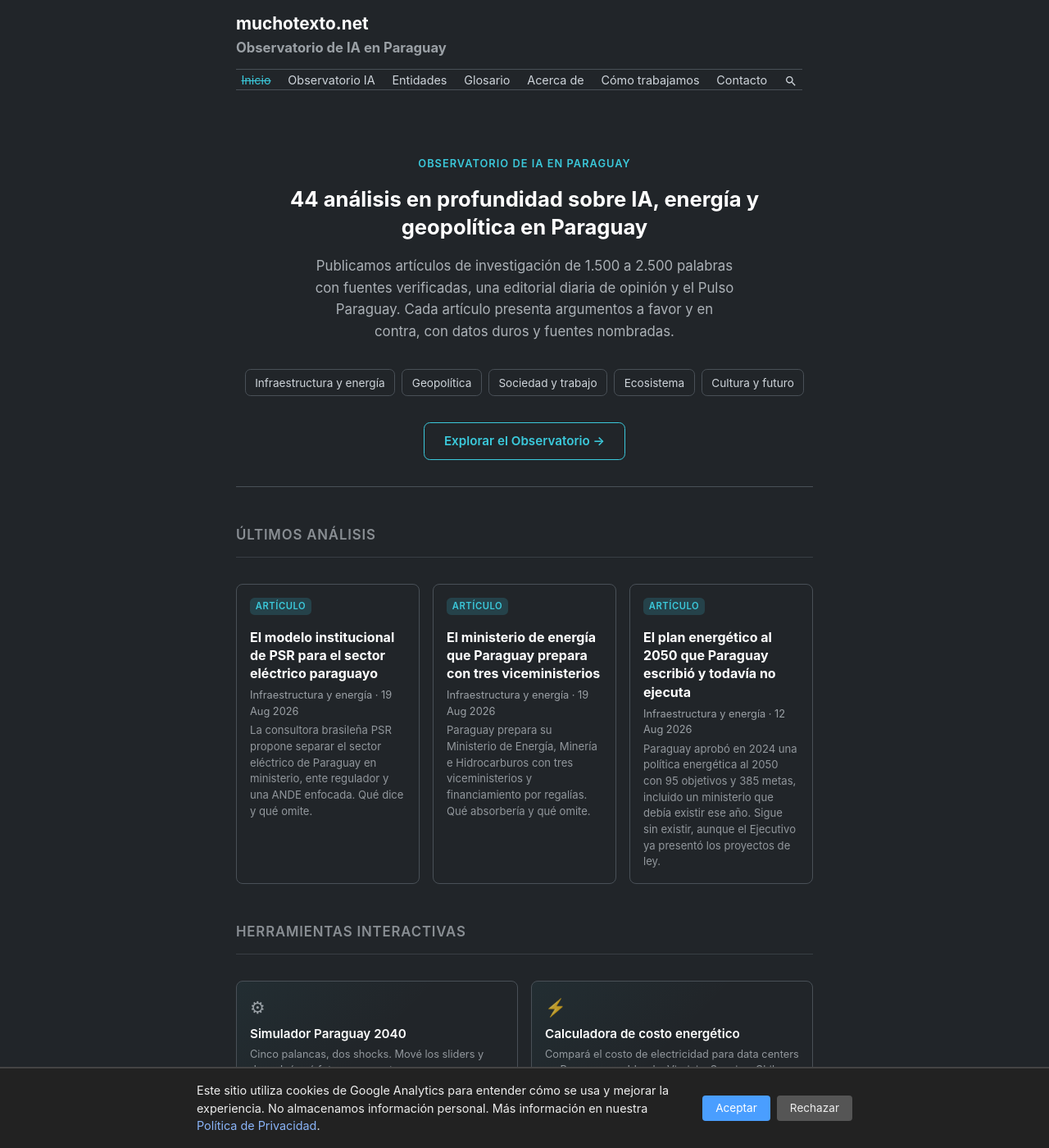
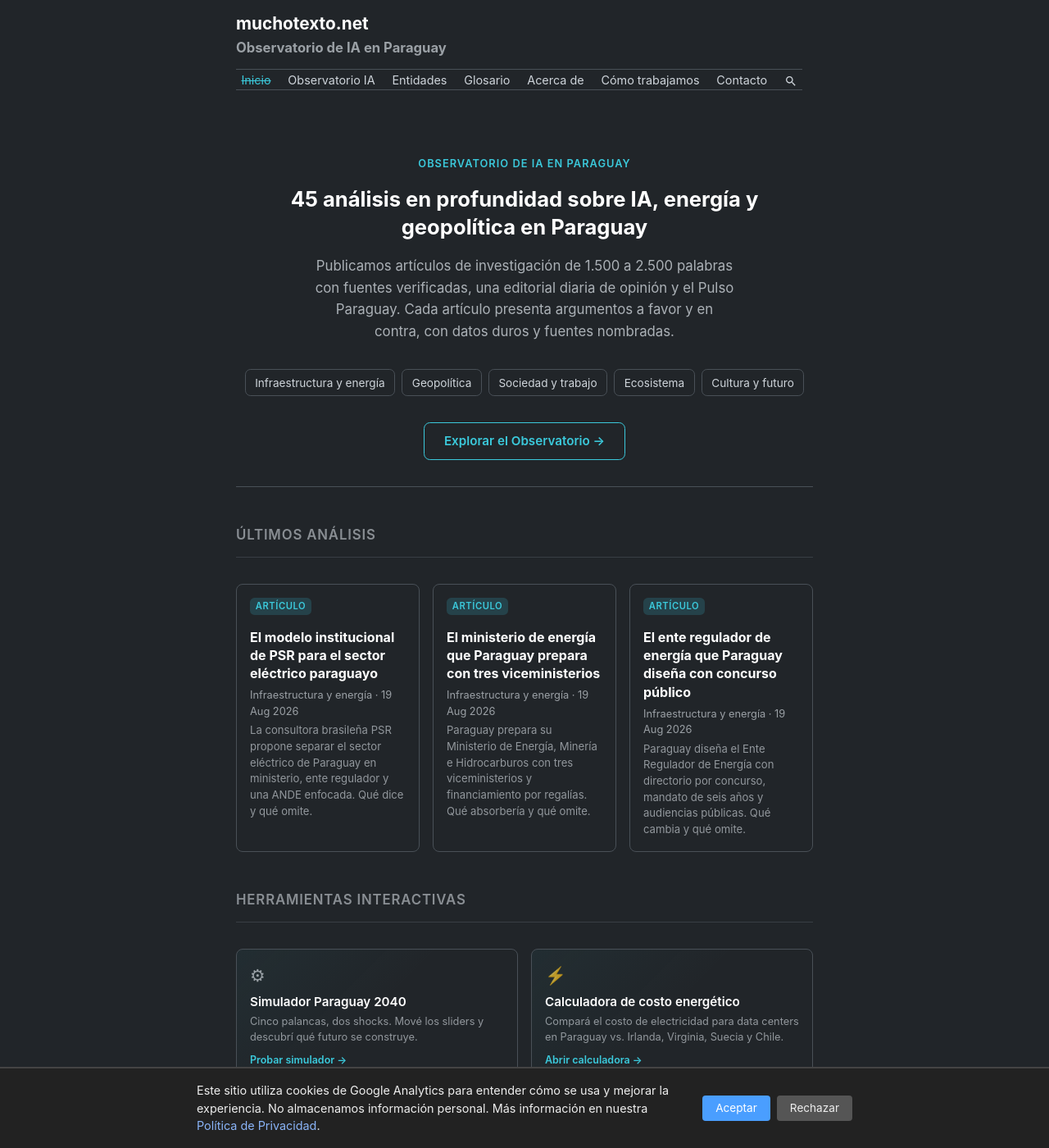
Before and after one commit to miravosqueinteresante/muchotexto.net, a Jekyll site: the page built from index.markdown, in a window 1280 px wide and 1400 px high. Shown: the whole window at 82% size. Built offline with Jekyll 4.4.1, drawn with Linux system fonts in a browser that asks for light colours; some of the changed lines change nothing that is shown.

Commit message:
Articulo #46: El ente regulador de energia que Paraguay disena con concurso publico

```diff
--- /dev/null
+++ b/_posts/2026-08-19-ente-regulador-energia.md
@@ -0,0 +1,114 @@
+---
+layout: post
+title: "El ente regulador de energía que Paraguay diseña con concurso público"
+date: 2026-08-19 12:00:00 -0300
+last_modified_at: 2026-08-19
+categories: articulos
+tags: [infraestructura-energia, politica-energetica, mesa-energetica, institucionalidad, ande]
+description: "Paraguay diseña el Ente Regulador de Energía con directorio por concurso, mandato de seis años y audiencias públicas. Qué cambia y qué omite."
+---
+
+Durante más de seis décadas, la empresa que vende la electricidad en Paraguay también fijó su precio. Ese arreglo —la ANDE como operador y regulador a la vez— está a punto de quedar por escrito en el pasado. El 13 de agosto de 2026, junto al proyecto del ministerio, el Ejecutivo presentó el texto que crea el Ente Regulador de Energía: el árbitro que Paraguay nunca tuvo, con directorio elegido por concurso, mandato de seis años y poder para decidir las tarifas que hoy se negocian puertas adentro.
+
+> **En resumen:**
+> - El proyecto crea el Ente Regulador de Energía (ERE), autónomo y autárquico, con 39 artículos.
+> - Su directorio tendrá tres titulares y tres suplentes, elegidos por concurso público, con mandato de seis años y renovación escalonada.
+> - Fijará tarifas mediante una Revisión Tarifaria Integral cada dos años, con audiencia pública previa obligatoria.
+> - Se financiará con una tasa de regulación que no superará el 2% del importe retributivo del servicio en cada factura, excluidos impuestos, y alcanzará a la ANDE y a Petropar.
+> - Es el fin del "juez y parte" que hoy hace que la ANDE fije sus propias tarifas. Es un proyecto en debate, no una institución creada.
+
+## El árbitro que hoy no existe: por qué la ANDE fija sus propias tarifas
+
+La anomalía que el proyecto viene a corregir es de manual. La ANDE, cuya carta orgánica data de la Ley 966 de 1964, concentra desde entonces generación, transmisión, distribución y operación. Pero además —y aquí está el nudo— esa misma ley le da el poder de fijar las tarifas: el artículo 84 establece que las tarifas de suministro las aprueba su Consejo de Administración. No existe en Paraguay un organismo técnico independiente que le ponga un freno.
+
+La consecuencia es la que el especialista Victorio Oxilia describió sin eufemismos el 15 de agosto: "Hoy la Administración Nacional de Electricidad no puede ser juez y parte fijando las reglas del mercado". Un inversor que quiere firmar un contrato de energía a veinte años negocia con la misma entidad que después le cobra, le regula y le fiscaliza. El proyecto del ERE existe para separar esas dos manos.
+
+## Un directorio elegido por concurso, no por reparto político
+
+El diseño del directorio es lo más novedoso del proyecto, y conviene leerlo con cuidado. El artículo 8 establece un órgano de tres miembros titulares y tres suplentes, todos paraguayos naturales, mayores de 35 años y profesionales de ingeniería, economía o derecho con experiencia en el sector. La clave está en cómo se eligen: mediante concurso público de oposición, del que salen ternas que el Presidente formaliza por decreto.
+
+No es la norma regional. Uruguay designa a los directores de su regulador URSEA por nombramiento político con venia del Senado; Brasil hace lo propio con la ANEEL, cuya cúpula pasa por la sabatina del Senado; Chile nombra a sus jefes regulatorios por confianza presidencial. El concurso público de oposición para un directorio colegiado de un regulador energético no tiene un equivalente exacto en ninguno de los tres. El mandato de seis años lo toma de Uruguay, la renovación escalonada —un miembro cada dos años— de Brasil, y la presidencia rotativa anual es un añadido propio contra la concentración de poder.
+
+A ese blindaje se suman dos detalles que refuerzan la independencia: la dedicación exclusiva, con salario equivalente al de un ministro, y la reelección única. La destitución solo procede por causales tasadas y acreditadas en sumario administrativo ante la Procuraduría. Es, sobre el papel, un diseño pensado para que el regulador no le deba el cargo a nadie.
+
+## Las tarifas saldrán de una revisión cada dos años con audiencia
+
+El segundo pilar es el mecanismo tarifario. El artículo 23 obliga al ERE a realizar una Revisión Tarifaria Integral del sistema eléctrico con periodicidad máxima de dos años, basada en costos eficientes. Y el artículo 22 hace obligatoria la audiencia pública previa a toda resolución que fije, modifique o revise tarifas, con convocatoria publicada con treinta días corridos de anticipación y la obligación del ERE de responder por escrito cómo consideró los aportes recibidos.
+
+Aquí hay un matiz que la región miraría con lupa: la periodicidad de dos años es la mitad o menos del estándar. Argentina hace revisiones quinquenales; Brasil las espacia a cuatro o cinco años con reajustes anuales intermedios. Una revisión integral cada dos años es costosa de ejecutar —cada una exige estudio de costos, audiencia y determinación de la base de capital— y puede erosionar la previsibilidad de largo plazo que es, precisamente, el objetivo del mecanismo. La audiencia pública, en cambio, sí es práctica regional establecida: el proyecto no innova ahí, solo la hace obligatoria.
+
+## De dónde saldrá su dinero: una tasa que alcanza a la ANDE
+
+El financiamiento es el punto donde el proyecto es más ambicioso y, a la vez, más atípico. El artículo 34 crea una tasa de regulación del sector eléctrico incluida en la factura de los usuarios finales, con un techo que no puede superar el 2% del importe retributivo del servicio de cada facturación, excluidos impuestos, tasas y contribuciones. Y el artículo 35 es explícito: la tasa alcanza a todos los agentes "sin excepción", incluidos la ANDE y Petropar, pese a las exenciones tributarias de sus leyes orgánicas.
+
+Ese techo del 2% es alto en la comparación regional. Uruguay cobra a sus regulados una tasa de control con tope del 0,2% de los ingresos brutos; Brasil, un 0,4% del valor agregado de las empresas; Chile directamente no tiene tasa y financia a su regulador por presupuesto. Ninguno de los tres cobra un porcentaje de la factura del usuario final, que es la base que elige el proyecto paraguayo. La intención es clara —darle al regulador autarquía financiera real—, pero el diseño es un caso aparte que merecerá debate en el Congreso.
+
+Hay también un conflicto normativo latente. La ANDE goza de exención tributaria por el artículo 51 de su carta orgánica; el proyecto la alcanza con la tasa de regulación sin derogar expresamente esa exención, aunque la redacción del artículo 35 lo resuelve en la práctica al declarar que esas exenciones "no incluyen" las tasas regulatorias. Es una colisión que los legisladores tendrán que mirar de cerca.
+
+## Lo que el proyecto deja sin respuesta
+
+El ERE, tal como está redactado, es una pieza que solo funciona si encaja con las otras dos de la agenda: el ministerio y la ANDE. Y ahí aparecen los vacíos.
+
+Primero, la relación con la ANDE. El proyecto le quita a la ANDE la fijación de tarifas, pero el experto Fabián Cáceres advirtió el 14 de agosto que la carta orgánica de la ANDE "tiene 62 años" y que hay que "respetar sus funciones", sin "crear entes para sacarle funciones específicas" con el único efecto de "debilitar más al sector energético". El texto del ERE no reforma la carta orgánica de la ANDE: le saca la tarifa por la vía del regulador, dejando para después la actualización integral que Cáceres reclama.
+
+Segundo, la tarifa social. El ERE supervisaría el régimen de la Ley 3.480 de 2008, que hoy descuenta entre el 25% y el 75% de la tarifa a unos 269.000 clientes de escasos recursos, según el último dato de la ANDE reportado en octubre de 2024. Hoy ese ciclo completo —fijar el descuento, validar la elegibilidad, excluir beneficiarios, recibir reclamos— está dentro de la ANDE. Un regulador independiente que lo supervise es una mejora de transparencia, pero el proyecto no define si el ERE tendrá potestad tarifaria directa sobre esa tarifa social o solo fiscalización. Queda a la reglamentación.
+
+Tercero, el despacho de carga. En la antesala de la presentación se habló de un "despacho de carga independiente" desvinculado de la ANDE, pero ese tercer elemento no aparece como proyecto de ley en la cobertura del 13 de agosto: lo presentado fueron dos textos, el ministerio y el regulador. La separación funcional del sistema —que el despacho no lo maneje el mismo operador que lo ejecuta— queda, por ahora, en el anuncio.
+
+## Conclusión
+
+El Ente Regulador de Energía es la pieza que le faltaba al tablero. Con su directorio por concurso, su revisión tarifaria con audiencia y su tasa que alcanza a la ANDE, es un diseño deliberadamente ambicioso para cerrar seis décadas de juez y parte. La [Política Energética al 2050 ordenó crear el ministerio para 2024]({% post_url 2026-08-12-mesa-energetica-pen-2050-paraguay %}) y no se cumplió; el [modelo de PSR]({% post_url 2026-08-19-modelo-institucional-psr-sector-electrico %}) ya trazó la arquitectura, y el [ministerio que lo cobijaría]({% post_url 2026-08-19-ministerio-energia-mineria-hidrocarburos %}) se presentó el mismo día.
+
+Pero un regulador no se hace con una ley: se hace con años de decisiones creíbles. El concurso público y el mandato de seis años son un buen punto de partida, pero el verdadero blindaje no está en el texto —está en que, cuando llegue la primera decisión tarifaria impopular, el Ejecutivo de turno no llame por teléfono al directorio. Eso no se legisla: se cultiva. Y de eso depende que el árbitro que Paraguay diseña hoy no termine siendo, dentro de una década, un árbitro al que nadie le saca la roja.
+
+El debate completo sobre energía e institucionalidad está en el [Observatorio de IA en Paraguay](/ia-en-paraguay/).
+
+## Fuentes
+
+1. [Proyecto de Ley "Que crea el Ente Regulador de Energía de la República del Paraguay" (PRELIMINAR VMME, texto íntegro)](https://drive.mitic.gov.py/s/4AM4zmJJ8LeKAQm)
+2. [Mesa Eléctrica Nacional — Documentos de la reunión del 13 de agosto de 2026](https://energia.paraguay.gov.py/)
+3. [BACN — Ley 966/1964, Carta Orgánica de la ANDE (tarifas y exención, arts. 51 y 84)](https://www.bacn.gov.py/leyes-paraguayas/2417/texto)
+4. [BACN — Ley 3.480/2008 "Que amplía la tarifa social de energía eléctrica"](https://www.bacn.gov.py/leyes-paraguayas/154/ley-n-3480-amplia-la-tarifa-social-de-energia-electrica)
+5. [IMPO Uruguay — Ley 17.598/2002, creación de URSEA y tasa de control (arts. 4 y 17)](https://www.impo.com.uy/bases/leyes/17598-2002)
+6. [Planalto Brasil — Ley 9.986/2000, régimen de agencias reguladoras (ANEEL)](https://www.planalto.gov.br/ccivil_03/leis/L9986.htm)
+7. [ANEEL — Tarifas y Taxa de Fiscalização de Serviços de Energia Elétrica (TFSEE, 0,4%)](https://pt.wikipedia.org/wiki/Taxa_de_Fiscaliza%C3%A7%C3%A3o_de_Servi%C3%A7os_de_Energia_El%C3%A9trica)
+8. [La Nación — "Ente regulador energético debe ser 'técnico e independiente del poder político', dice experto"](https://www.lanacion.com.py/politica/2026/08/15/ente-regulador-energetico-debe-ser-tecnico-e-independiente-del-poder-politico-dice-experto/) (15 de agosto de 2026)
+9. [La Nación — "Expertos avalan nuevo Ministerio de Energía pero exigen blindar funciones de la ANDE"](https://www.lanacion.com.py/politica/2026/08/14/expertos-avalan-nuevo-ministerio-de-energia-pero-exigen-blindar-funciones-de-la-ande/) (14 de agosto de 2026)
+10. [La Nación — "Gobierno presenta proyectos para crear Ministerio de Minas y ente regulador eléctrico"](https://www.lanacion.com.py/politica/2026/08/13/gobierno-presenta-proyectos-para-crear-ministerio-de-minas-y-ente-regulador-electrico/) (13 de agosto de 2026)
+11. [ABC Color — "Gobierno publica el proyecto del Ente Regulador de Energía y habilita a la ciudadanía a proponer cambios"](https://www.abc.com.py/economia/2026/08/17/gobierno-publica-el-proyecto-del-ente-regulador-de-energia-y-habilita-a-la-ciudadania-a-proponer-cambios/) (17 de agosto de 2026)
+12. [CIER — "Lineamientos del ENRE para la revisión tarifaria integral de transportistas eléctricas"](https://cier.org/noticia/cuales-son-los-lineamientos-que-establecio-el-enre-para-la-revision-tarifaria-integral-de-las-transportistas-electricas/) (abril 2024)
+
+<script type="application/ld+json">
+{
+  "@context": "https://schema.org",
+  "@type": "FAQPage",
+  "mainEntity": [
+    {
+      "@type": "Question",
+      "name": "¿Qué es el Ente Regulador de Energía de Paraguay?",
+      "acceptedAnswer": {
+        "@type": "Answer",
+        "text": "Es un organismo autónomo y autárquico que el proyecto de ley presentado el 13 de agosto de 2026 propone crear para regular, fiscalizar y controlar el sector energético. Su directorio tendría tres titulares y tres suplentes elegidos por concurso público, con mandato de seis años, y fijaría las tarifas mediante una Revisión Tarifaria Integral con audiencia pública obligatoria."
+      }
+    },
+    {
+      "@type": "Question",
+      "name": "¿Por qué hoy la ANDE fija sus propias tarifas?",
+      "acceptedAnswer": {
+        "@type": "Answer",
+        "text": "La carta orgánica de la ANDE (Ley 966 de 1964) le asigna generar, transmitir, distribuir y operar el sistema, y su artículo 84 le da a su Consejo de Administración la facultad de aprobar las tarifas de suministro. No existe un regulador independiente, por lo que la ANDE es operador y regulador a la vez, la situación de 'juez y parte' que el proyecto del ERE busca corregir."
+      }
+    },
+    {
+      "@type": "Question",
+      "name": "¿Cómo se financiaría el Ente Regulador de Energía?",
+      "acceptedAnswer": {
+        "@type": "Answer",
+        "text": "Con una tasa de regulación del sector eléctrico incluida en la factura de los usuarios, con un techo del 2% del importe retributivo del servicio de cada facturación (excluidos impuestos), más tasas, cánones y multas. La tasa alcanzaría a todos los agentes sin excepción, incluidas la ANDE y Petropar. En la región, Uruguay cobra el 0,2% y Brasil el 0,4%, por lo que el techo del 2% es comparativamente alto y sobre una base distinta."
+      }
+    }
+  ]
+}
+</script>
+
+*Artículo elaborado con la asistencia de inteligencia artificial y supervisado por el editor humano de muchotexto.net.*
--- a/cronologia.markdown
+++ b/cronologia.markdown
@@ -87,7 +87,7 @@ Cada hito enlaza con el artículo completo donde se analiza en profundidad con f
 - **Julio 2026** — La [Identidad Electrónica supera 1.5M de usuarios](/articulos/2026/07/16/gobierno-digital-paraguay/) (~30% de adultos).
 - **27 Julio 2026** — Renuncia Félix Sosa, presidente de ANDE, por negarse a aplicar decretos de extensión tarifaria. [Miguel Báez asume como nuevo titular](/articulos/2026/08/12/mesa-energetica-pen-2050-paraguay/).
 - **6 Agosto 2026** — Santiago Peña [reconvoca la Mesa Energética Nacional](/articulos/2026/08/12/mesa-energetica-pen-2050-paraguay/) y da 30 días para propuestas en 4 ejes: institucionalidad, grandes proyectos de generación, mesa público-privada y reglas para inversores.
-- **13 Agosto 2026** — El Ejecutivo presenta **dos proyectos de ley** en la primera reunión de la Mesa Nacional del Sector Eléctrico: la [creación del Ministerio de Energía, Minería e Hidrocarburos](/articulos/2026/08/19/ministerio-energia-mineria-hidrocarburos/) y de un ente regulador del sector eléctrico. El [documento base es la propuesta de modernización de la consultora PSR](/articulos/2026/08/19/modelo-institucional-psr-sector-electrico/). Textos a disposición pública para análisis. No son instituciones creadas, sino proyectos en debate.
+- **13 Agosto 2026** — El Ejecutivo presenta **dos proyectos de ley** en la primera reunión de la Mesa Nacional del Sector Eléctrico: la [creación del Ministerio de Energía, Minería e Hidrocarburos](/articulos/2026/08/19/ministerio-energia-mineria-hidrocarburos/) y del [Ente Regulador de Energía](/articulos/2026/08/19/ente-regulador-energia/). El [documento base es la propuesta de modernización de la consultora PSR](/articulos/2026/08/19/modelo-institucional-psr-sector-electrico/). Textos a disposición pública para análisis. No son instituciones creadas, sino proyectos en debate.
 - **Julio 2026** — Paraguay alcanza [480+ trámites digitales](/articulos/2026/07/16/gobierno-digital-paraguay/), cédula y licencia de conducir digitales disponibles.
 - **Julio 2026** — [Starlink alcanza ~20.000 usuarios](/articulos/2026/07/15/starlink-paraguay-conectividad/) en Paraguay.
 - **10 Julio 2026** — [Declaración conjunta EE.UU.-Paraguay](/articulos/2026/07/17/ciberseguridad-paraguay/) denunciando operaciones cibernéticas chinas contra el gobierno paraguayo.
--- a/ia-en-paraguay.markdown
+++ b/ia-en-paraguay.markdown
@@ -54,11 +54,12 @@ La ventaja más obvia de Paraguay es su energía. Itaipú, Yacyretá y Acaray pr
 
 - **[El ministerio de energía que Paraguay prepara con tres viceministerios]({% post_url 2026-08-19-ministerio-energia-mineria-hidrocarburos %})** — El proyecto de ley crea el Ministerio de Energía, Minería e Hidrocarburos absorbiendo al VMME y a la Dirección de Combustibles, con financiamiento por regalías y rectoría sobre la ANDE y Petropar.
 
+- **[El ente regulador de energía que Paraguay diseña con concurso público]({% post_url 2026-08-19-ente-regulador-energia %})** — El árbitro que le faltaba al sector: directorio elegido por concurso, mandato de seis años y revisión tarifaria con audiencia. Pone fin al "juez y parte" de la ANDE.
+
 **Próximamente:**
 
 - **Tigo PIO: el data center que Netflix y Amazon ya usan en Paraguay** — El único Tier III certificado del país opera en Villa Elisa hace una década. Netflix y Google usan sus nodos CDN; HIVE lanzó BUZZ AI Cloud ahí en marzo 2026. Verificado con Última Hora (2016), Uptime Institute, FOCO (2026) y HIVE Earnings.
 - **Energía nuclear en Paraguay: los reactores modulares que vienen de Washington** — El MOU de cooperación nuclear civil firmado entre Marco Rubio y Rubén Ramírez el 4 de agosto de 2026 abre la puerta a SMRs en el país de las hidroeléctricas. Verificado con U.S. Department of State.
-- **El Ente Regulador de Energía: el fiscalizador que Paraguay nunca tuvo** — El proyecto crea un ente autónomo y autárquico con funciones tarifarias, de arbitraje y de resolución de conflictos, que depende institucionalmente del nuevo ministerio. La ANDE reguló y operó a la vez durante décadas. Verificado con el texto oficial publicado en energia.paraguay.gov.py.
 - **El estudio CEARE que proyecta la tarifa eléctrica paraguaya a 68 dólares** — El informe final del Plan de Mejora de la Gestión Operativa de la ANDE (CEARE-UBA, 17-12-2025) proyecta la tarifa media de 49,2 a 68,6 US$/MWh al 2030, con un capítulo completo de pérdidas, morosidad y costo de generación. Verificado contra el documento publicado en energia.paraguay.gov.py.
 
 ## Geopolítica y regulación tech
--- a/llms.txt
+++ b/llms.txt
@@ -34,6 +34,7 @@ sameAs: [@cesanz](https://x.com/cesanz), [LinkedIn](https://www.linkedin.com/in/
 - [El plan energético al 2050 que Paraguay escribió y todavía no ejecuta](https://muchotexto.net/articulos/2026/08/12/mesa-energetica-pen-2050-paraguay/)
 - [El modelo institucional de PSR para el sector eléctrico paraguayo](https://muchotexto.net/articulos/2026/08/19/modelo-institucional-psr-sector-electrico/)
 - [El ministerio de energía que Paraguay prepara con tres viceministerios](https://muchotexto.net/articulos/2026/08/19/ministerio-energia-mineria-hidrocarburos/)
+- [El ente regulador de energía que Paraguay diseña con concurso público](https://muchotexto.net/articulos/2026/08/19/ente-regulador-energia/)
 
 ### Pilar 2: Geopolítica y regulación tech
 - [El experimento paraguayo de Peter Thiel](https://muchotexto.net/articulos/2026/05/16/peter-thiel-paraguay-experimento/)
```
